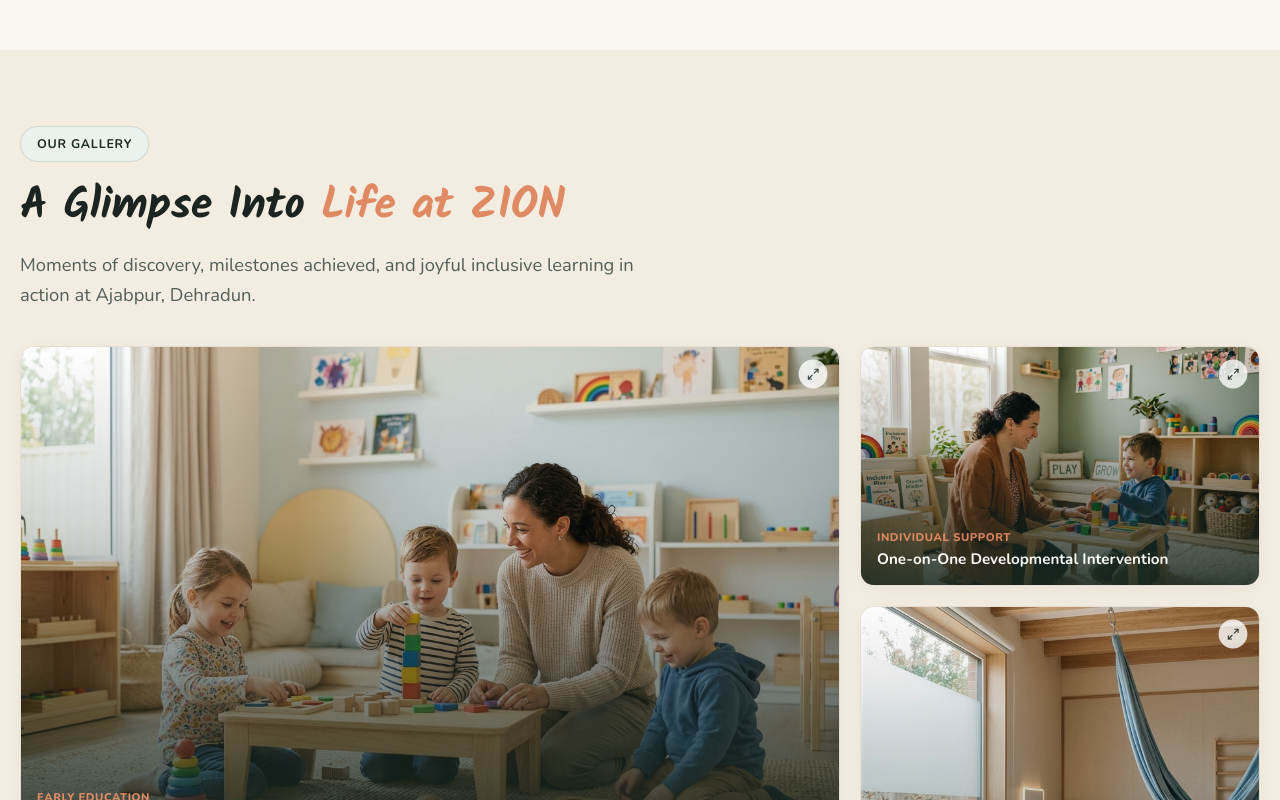
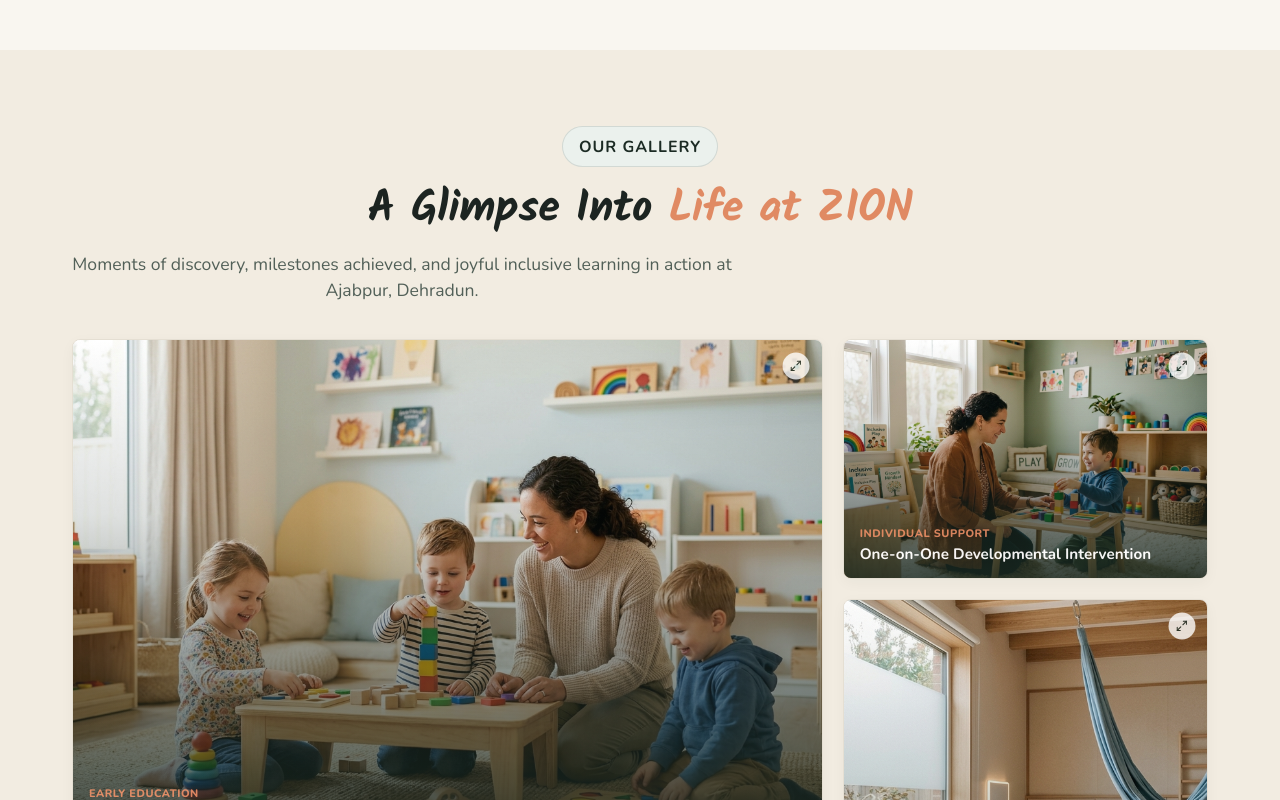
Before and after one commit to ayushrayal/Zion, a React (Vite) app: page / in a window 1280 px wide. Shown: the part 4640-5440 px from the top of the page. Built offline with nearby package versions, Linux system fonts and the light colour scheme.

Commit message:
Zion Contact us v1

```diff
--- a/src/App.jsx
+++ b/src/App.jsx
@@ -39,8 +39,8 @@ export default function App() {
         {/* 08. GALLERY */}
         <Gallery />
 
-        {/* 09. MISSION & IMPACT */}
-        <Mission />
+        {/* 09. MISSION & IMPACT
+        <Mission /> */}
 
         {/* 10. CONTACT / FINAL CTA */}
         <Contact />
--- a/src/components/Gallery/Gallery.css
+++ b/src/components/Gallery/Gallery.css
@@ -2,22 +2,52 @@
    GALLERY SECTION STYLES - EDITORIAL & LIGHTBOX
    ========================================================================== */
 
-.gallery-header {
-  margin-bottom: 2.25rem;
+.gallery-section {
+  padding-block: clamp(2.5rem, 5vw, 4rem);
 }
 
+.gallery-container {
+  width: calc(100% - 40px);
+  max-width: 440px;
+  margin-inline: auto;
+}
+
+.gallery-header {
+  margin-bottom: 1.25rem;
+  text-align: left;
+}
+
+.gallery-header .section-label {
+  font-size: 0.72rem;
+  padding: 0.22rem 0.7rem;
+  margin-bottom: 0.65rem;
+}
+
+.gallery-header .section-heading {
+  font-size: clamp(1.3rem, 5.2vw, 1.65rem);
+  line-height: 1.2;
+  margin-bottom: 0.55rem;
+}
+
+.gallery-header .section-subheading {
+  font-size: clamp(0.78rem, 2.6vw, 0.88rem);
+  line-height: 1.45;
+  color: var(--color-text-muted);
+}
+
+/* Mobile: Single-Column Vertical Stack (< 768px) */
 .gallery-grid {
-  display: grid;
-  grid-template-columns: repeat(2, 1fr);
-  gap: 0.85rem;
+  display: flex;
+  flex-direction: column;
+  gap: 14px;
   width: 100%;
 }
 
 .gallery-item {
   position: relative;
-  border-radius: var(--radius-md);
+  border-radius: 8px;
   overflow: hidden;
-  box-shadow: var(--shadow-subtle);
+  box-shadow: 0 4px 14px rgba(36, 48, 43, 0.04);
   border: 1px solid var(--color-border);
   background-color: var(--color-surface);
   cursor: pointer;
@@ -27,8 +57,7 @@
 .gallery-image-wrapper {
   position: relative;
   width: 100%;
-  height: 100%;
-  min-height: 170px;
+  height: clamp(220px, 60vw, 290px);
   overflow: hidden;
 }
 
@@ -36,21 +65,23 @@
   width: 100%;
   height: 100%;
   object-fit: cover;
+  object-position: center;
+  display: block;
   transition: transform 0.5s ease;
 }
 
 .gallery-item:hover .gallery-image {
-  transform: scale(1.04);
+  transform: scale(1.03);
 }
 
 .gallery-overlay {
   position: absolute;
   inset: 0;
-  background: linear-gradient(0deg, rgba(28, 43, 36, 0.92) 0%, rgba(28, 43, 36, 0.2) 65%, transparent 100%);
+  background: linear-gradient(0deg, rgba(28, 43, 36, 0.88) 0%, rgba(28, 43, 36, 0.15) 65%, transparent 100%);
   display: flex;
   flex-direction: column;
   justify-content: flex-end;
-  padding: 1rem;
+  padding: 0.85rem 1rem;
   opacity: 0.95;
   transition: opacity 0.3s ease;
 }
@@ -59,15 +90,15 @@
   position: absolute;
   top: 0.65rem;
   right: 0.65rem;
-  width: 32px;
-  height: 32px;
+  width: 30px;
+  height: 30px;
   border-radius: 50%;
   background-color: rgba(255, 255, 255, 0.92);
   color: var(--color-forest);
   display: flex;
   align-items: center;
   justify-content: center;
-  font-size: 0.9rem;
+  font-size: 0.85rem;
   opacity: 0.9;
   transform: scale(0.9);
   transition: opacity 0.3s ease, transform 0.3s ease;
@@ -79,7 +110,7 @@
 }
 
 .gallery-category {
-  font-size: 0.7rem;
+  font-size: 0.68rem;
   font-weight: 800;
   color: var(--color-terracotta);
   text-transform: uppercase;
@@ -181,24 +212,48 @@
   line-height: 1.4;
 }
 
-/* Tablet & Desktop Layout */
-@media (max-width: 360px) {
+/* Tablet & Desktop Layout (>= 768px) */
+@media (min-width: 768px) {
+  .gallery-container {
+    width: 100%;
+    max-width: var(--container-max, 1200px);
+    padding-inline: var(--spacing-container-padding, 2rem);
+  }
+
+  .gallery-header {
+    margin-bottom: 2.25rem;
+    text-align: center;
+  }
+
+  .gallery-header .section-label {
+    font-size: inherit;
+    padding: var(--pd, 0.4rem 1rem);
+    margin-bottom: 1rem;
+  }
+
+  .gallery-header .section-heading {
+    font-size: clamp(2rem, 4vw, 2.75rem);
+    margin-bottom: 1rem;
+  }
+
+  .gallery-header .section-subheading {
+    font-size: clamp(0.95rem, 1.5vw, 1.1rem);
+  }
+
   .gallery-grid {
-    grid-template-columns: 1fr;
-  }
-}
-
-@media (min-width: 768px) {
-  .gallery-grid {
+    display: grid;
     grid-template-columns: repeat(3, 1fr);
     gap: 1.25rem;
   }
+
   .gallery-caption {
     font-size: 0.95rem;
     -webkit-line-clamp: unset;
   }
+
   .gallery-image-wrapper {
     min-height: 220px;
+    height: 100%;
   }
 }
 
--- a/src/components/Gallery/Gallery.jsx
+++ b/src/components/Gallery/Gallery.jsx
@@ -78,8 +78,8 @@ export default function Gallery() {
   }, [selectedImage]);
 
   return (
-    <section id="gallery" className="section section--alt" ref={galleryRef}>
-      <div className="container">
+    <section id="gallery" className="section section--alt gallery-section" ref={galleryRef}>
+      <div className="gallery-container">
         {/* Section Header */}
         <div className="gallery-header">
           <span className="section-label">OUR GALLERY</span>
@@ -91,7 +91,7 @@ export default function Gallery() {
           </p>
         </div>
 
-        {/* Asymmetric Grid */}
+        {/* Gallery Grid / Vertical Mobile Stack */}
         <div className="gallery-grid">
           {galleryItems.map((item) => (
             <div
```
